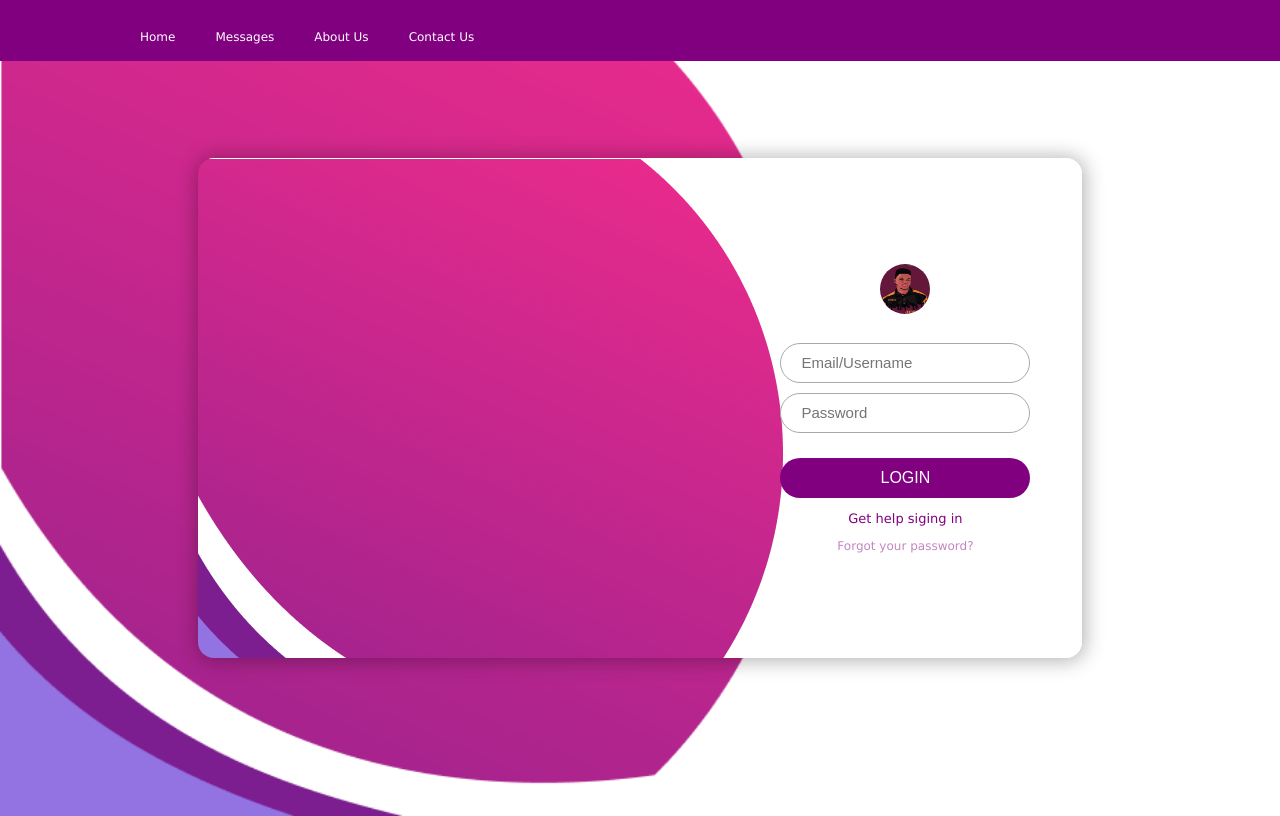
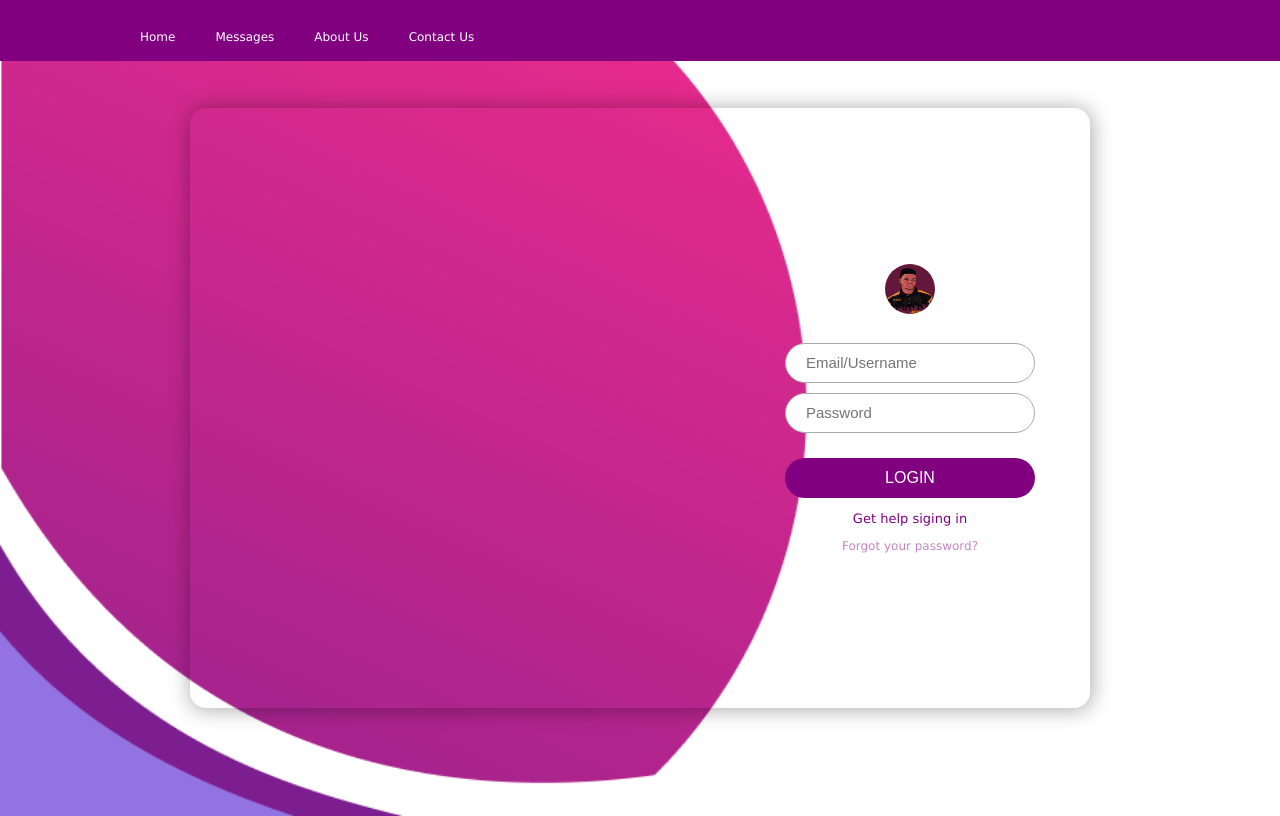
Before and after one commit to Jayjerome/Epic-Mail, a plain HTML site: page Login.html in a window 1280 px wide. Drawn offline with Linux system fonts and the light colour scheme.

Commit message:
Added styles to login class in login.css

```diff
--- a/login.css
+++ b/login.css
@@ -43,13 +43,13 @@ a:hover {
 
 .login {
   max-width: 1000px;
-  min-width: 800px;
   width: 70%;
-  height: 500px;
   border-radius: 16px;
-  background-image: url("images/bg.png");
   display: flex;
   box-shadow: 1px 1px 20px 2px rgba(0, 0, 0, 0.3);
+  background-size: cover;
+  min-width: 900px;
+  height: 600px
 }
 
 .box1 {
```
